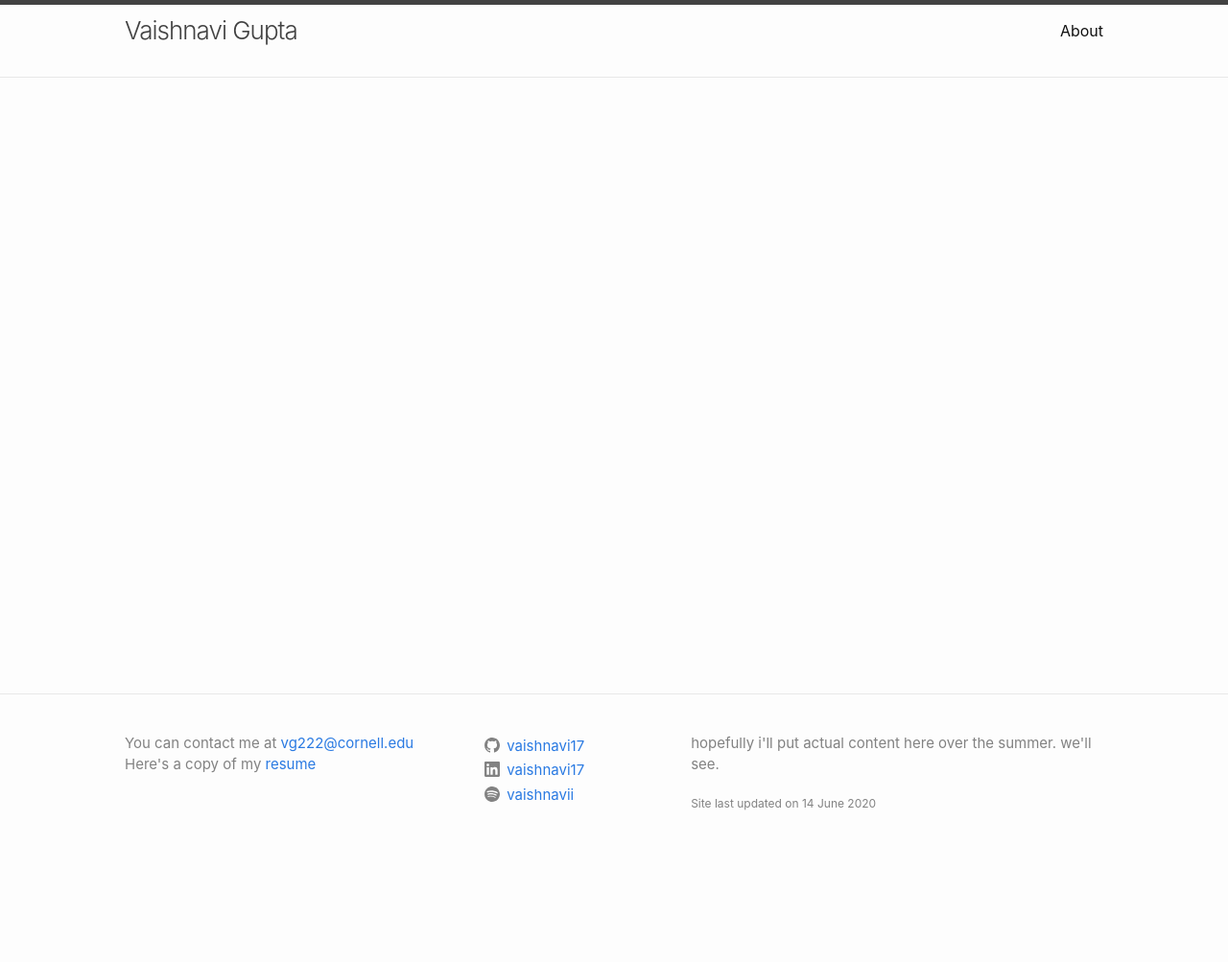
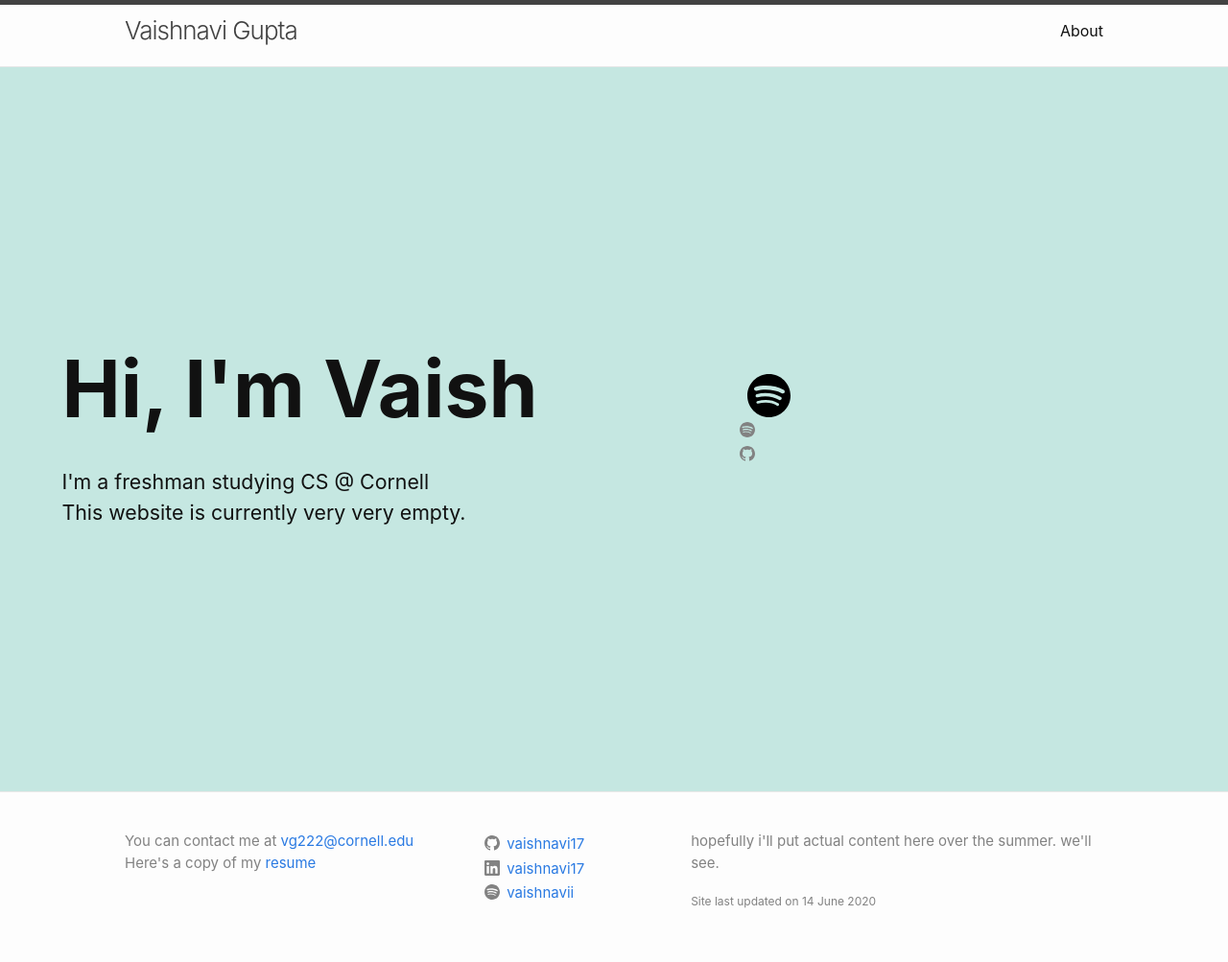
Before and after one commit to vaishnavi17/vaishnavi17.github.io, a Jekyll site: the page built from index.md, in a window 1280 px wide. Shown: the whole page at 96% size. Built offline with Jekyll 4.4.1, drawn with Linux system fonts in a browser that asks for light colours; before the commit the page ends 900 px from its top, so only the background shows below that.

Commit message:
changed bg

```diff
--- a/_layouts/default.html
+++ b/_layouts/default.html
@@ -7,14 +7,29 @@
 
   {%- include header.html -%}
 
-    <main class="page-content" aria-label="Content">
-      <div class="wrapper">
+  <main class="page-content" aria-label="Content" style="background-color: #c5e7e1; display: grid;
+  grid-template-columns: repeat(auto-fill, minmax(270px, 1fr));
+  grid-gap: 30px; align-items: center;">
+  <div class="wrapper home" style="grid-column: span 2;">
     {{ content }}
+  </div>
+  <div class = "wrapper">
+    {%- assign social = site.social_links -%}
+    <ul class="social-media-list">
+
+      <li> <div class="icon git"> </div></li>
+
+      {%- if social.spotify -%}<li><a rel="me" href="https://dribbble.com/{{ social.spotify | cgi_escape | escape }}" title="{{ social.spotify | escape }}"><svg viewBox="0 0 10 10" class="svg-icon grey"><use xlink:href="{{ '/assets/minima-social-icons.svg#spotify' | relative_url }}"></use></svg></a></li>{%- endif -%}
+
+      {%- if social.github -%}<li><a rel="me" href="https://www.facebook.com/{{ social.github | cgi_escape | escape }}" title="{{ social.github | escape }}"><svg class="svg-icon grey"><use xlink:href="{{ '/assets/minima-social-icons.svg#github' | relative_url }}"></use></svg></a></li>{%- endif -%}
+    </ul>
   </div>
 </main>
 
 {%- include footer.html -%}
-
+<script src="https://code.jquery.com/jquery-3.5.1.slim.min.js" integrity="sha384-DfXdz2htPH0lsSSs5nCTpuj/zy4C+OGpamoFVy38MVBnE+IbbVYUew+OrCXaRkfj" crossorigin="anonymous"></script>
+<script src="https://cdn.jsdelivr.net/npm/popper.js@1.16.0/dist/umd/popper.min.js" integrity="sha384-Q6E9RHvbIyZFJoft+2mJbHaEWldlvI9IOYy5n3zV9zzTtmI3UksdQRVvoxMfooAo" crossorigin="anonymous"></script>
+<script src="https://stackpath.bootstrapcdn.com/bootstrap/4.5.0/js/bootstrap.min.js" integrity="sha384-OgVRvuATP1z7JjHLkuOU7Xw704+h835Lr+6QL9UvYjZE3Ipu6Tp75j7Bh/kR0JKI" crossorigin="anonymous"></script>
 </body>
 
 </html>
--- a/_layouts/home.html
+++ b/_layouts/home.html
@@ -1,13 +1,12 @@
 ---
 layout: default
 ---
-<div class="home">
-  {%- if page.title -%}
-    <h1 class="page-heading">{{ page.title }}</h1>
+
+  {%- if page.intro -%}
+    <h1 class="page-heading" style="font-size: 82px; font-weight: 700; padding-top: 20px">{{ page.intro }}</h1>
+    <p style="font-size: 16pt">I'm a freshman studying CS @ Cornell </a> <br> This website is currently very very empty.</p>
   {%- endif -%}
-
   {{ content }}
-
 
   {% if site.paginate %}
     {% assign posts = paginator.posts %}
@@ -56,5 +55,3 @@ layout: default
     {%- endif %}
 
   {%- endif -%}
-
-</div>
--- a/_sass/minima/_base.scss
+++ b/_sass/minima/_base.scss
@@ -204,7 +204,6 @@ pre {
   padding-right: $spacing-unit / 2;
   padding-left: $spacing-unit / 2;
   @extend %clearfix;
-
   @media screen and (min-width: $on-large) {
     max-width: calc(#{$content-width} - (#{$spacing-unit} * 2));
     padding-right: $spacing-unit;
--- a/_sass/minima/_layout.scss
+++ b/_sass/minima/_layout.scss
@@ -4,7 +4,7 @@
 .site-header {
   border-top: 5px solid $border-color-03;
   border-bottom: 1px solid $border-color-01;
-  min-height: $spacing-unit * 1.865;
+  min-height: $spacing-unit * 1.6;
   line-height: $base-line-height * $base-font-size * 2.25;
 
   // Positioning context for the mobile navigation icon
@@ -201,6 +201,7 @@
  */
 .page-content {
   padding: $spacing-unit 0;
+  min-height: 75vh;
   flex: 1 0 auto;
 }
 
@@ -335,3 +336,21 @@
     width: calc(50% - (#{$spacing-unit} / 2));
   }
 }
+
+
+.icon{
+  z-index: 1;
+  height: 5vh;
+  width: 5vh;
+  color: black;
+  background-size: cover;
+  margin: 0 1vw;
+}
+
+.icon:hover{
+  animation: enlarge 0.5s forwards;
+}
+
+.icon.git{
+  background: url(/assets/spotify.svg);
+}
--- a/_sass/minima/initialize.scss
+++ b/_sass/minima/initialize.scss
@@ -2,7 +2,7 @@
 
 // Define defaults for each variable.
 
-$base-font-family: -apple-system, BlinkMacSystemFont, "Segoe UI", "Segoe UI Symbol", "Segoe UI Emoji", "Apple Color Emoji", Roboto, Helvetica, Arial, sans-serif !default;
+$base-font-family: -apple-system, "Segoe UI", Roboto, Helvetica,  BlinkMacSystemFont, "Segoe UI Symbol", "Segoe UI Emoji", "Apple Color Emoji", Roboto, Arial, sans-serif !default;
 $code-font-family: "Menlo", "Inconsolata", "Consolas", "Roboto Mono", "Ubuntu Mono", "Liberation Mono", "Courier New", monospace;
 $base-font-size:   16px !default;
 $base-font-weight: 400 !default;
```
Also changed, not shown: 1 other file. Lines whose indentation alone changed are shown as unchanged.
